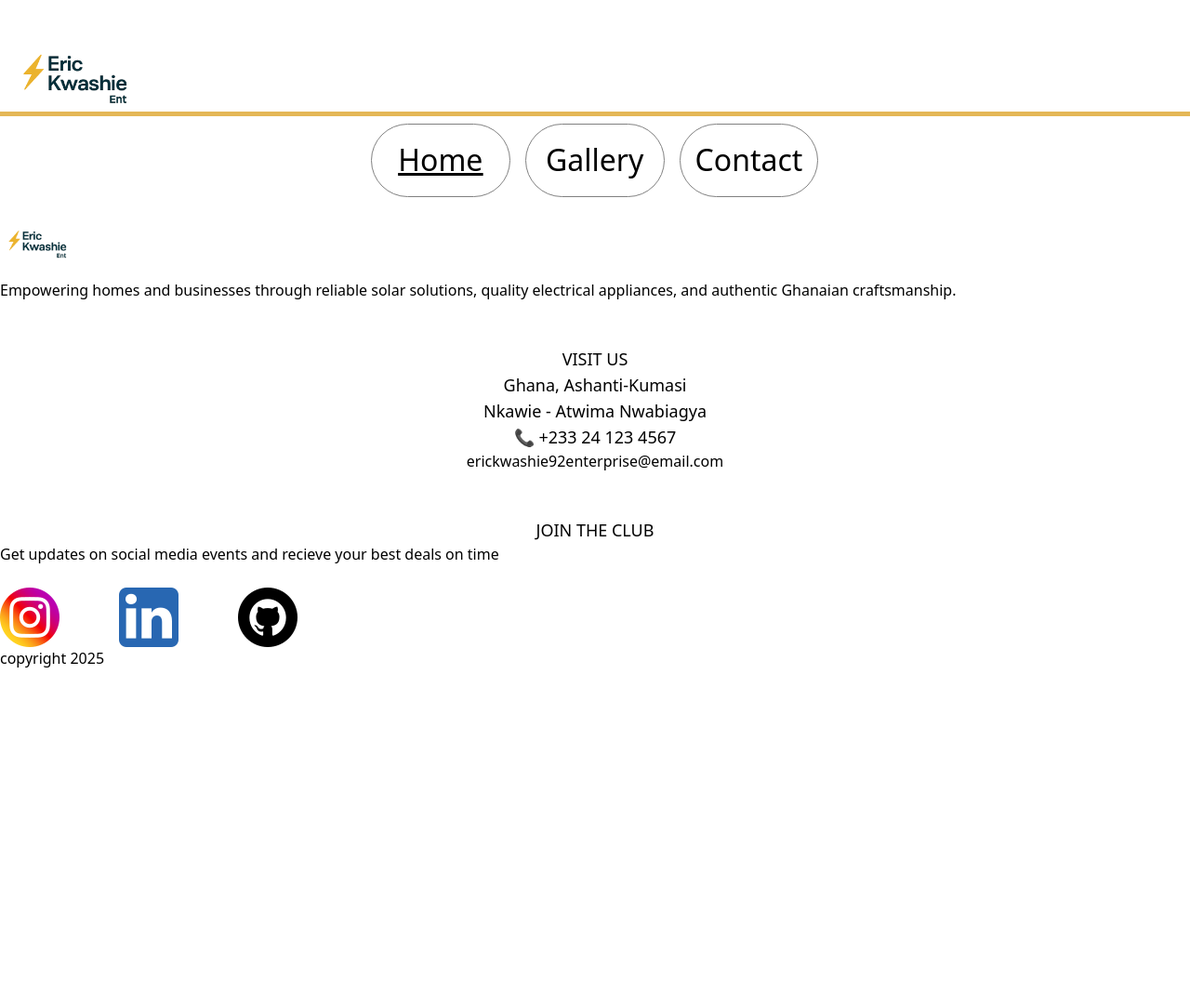
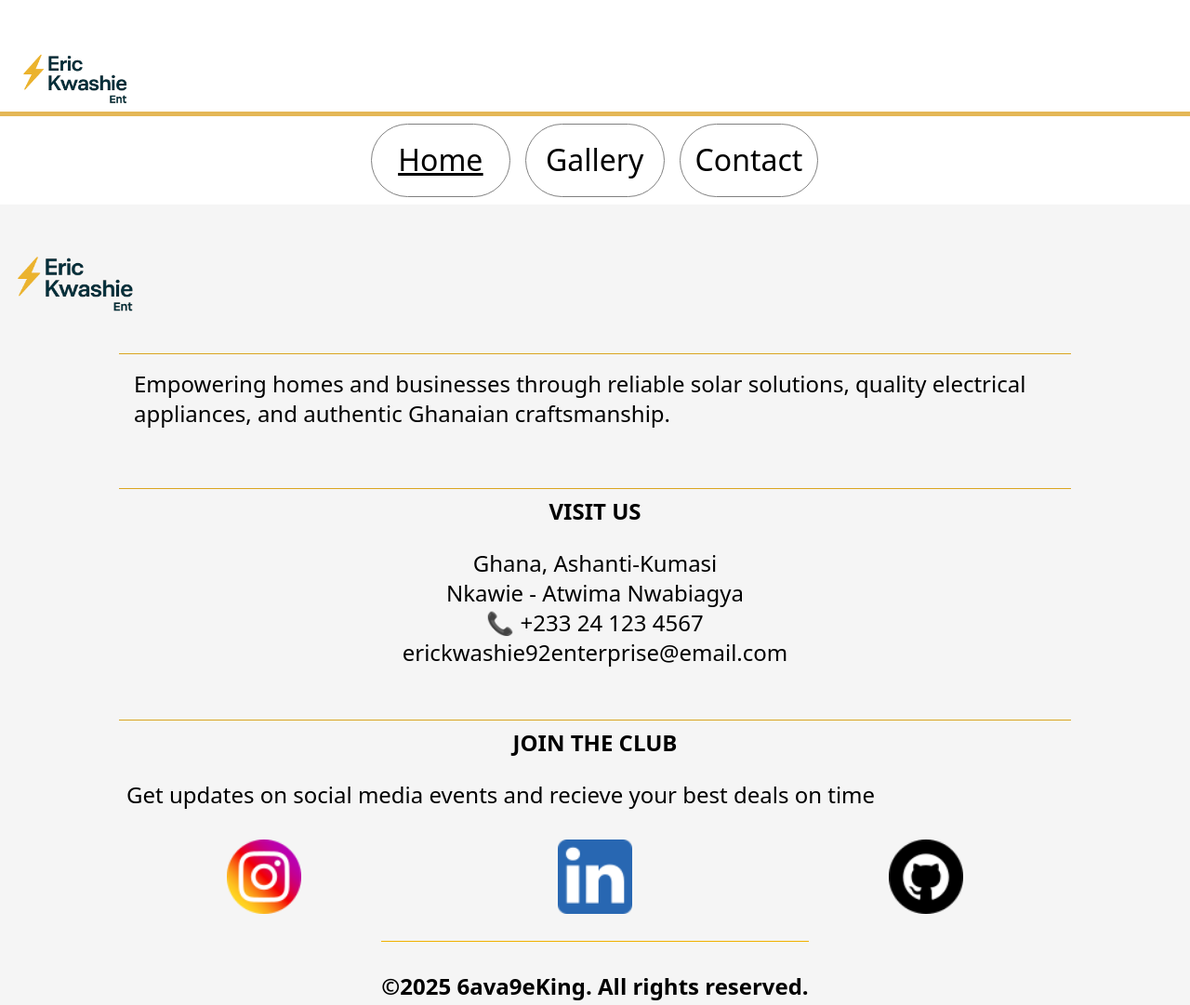
Before and after one commit to king6ava9e/ERIC-QUASHIE-92-ENTERPRISE, a plain HTML site: page index.html in a window 1280 px wide. Shown: the whole page at 93% size. Before the commit the page ends 800 px from the top, so only its background shows below. Drawn offline with nearby package versions, Linux system fonts and the light colour scheme; a web font is replaced by a local one.

Commit message:
workd on footer

```diff
--- a/index.html
+++ b/index.html
@@ -87,27 +87,32 @@
     </nav>
 
 <footer >
-        <p><img class="w-[5rem]" src="images/eric quarshie image.png" alt="company logo"></p>
-        <p>Empowering homes and businesses through reliable solar solutions, quality electrical appliances, and authentic Ghanaian craftsmanship.</p><br><br>
+        <div><img class="w-[5rem] [@media(min-width:650px)]:w-[10rem]" src="images/eric quarshie image.png" alt="company logo"></div>
 
-        <p class="text-center text-lg">VISIT US</p>
-        <p class="text-center text-lg">Ghana, Ashanti-Kumasi</p>
-        <p class="text-center text-lg">Nkawie - Atwima Nwabiagya</p>
-        <p class="text-center text-lg">📞 +233 24 123 4567</p>
-        <p class="text-center">erickwashie92enterprise@email.com</p><br><br>
+        <div class="paragraph-section ">
+        <p class="text-lg p-4 [@media(min-width:450px)]: text-xl [@media(min-width:650px)]:text-2xl">Empowering homes and businesses through reliable solar solutions, quality electrical appliances, and authentic Ghanaian craftsmanship.</p></div><br><br>
 
-        <p class="text-center text-lg">JOIN THE CLUB</p>
-        <p >Get updates on social media events and recieve your best deals on time </p><br>
+        <div class="address-section">
+        <p class="text-center text-lg [@media(min-width:450px)]: text-xl [@media(min-width:650px)]:text-2xl"> <strong>VISIT US</strong></p><br>
+        <p class="text-center text-lg [@media(min-width:450px)]: text-xl [@media(min-width:650px)]:text-2xl">Ghana, Ashanti-Kumasi</p>
+        <p class="text-center text-lg [@media(min-width:450px)]: text-xl [@media(min-width:650px)]:text-2xl">Nkawie - Atwima Nwabiagya</p>
+        <p class="text-center text-lg[@media(min-width:450px)]: text-xl [@media(min-width:650px)]:text-2xl">📞 +233 24 123 4567</p>
+        <p class="text-center [@media(min-width:450px)]: text-xl [@media(min-width:650px)]:text-2xl">erickwashie92enterprise@email.com</p></div><br><br>
 
-        <div class="flex flex-row gap-[4rem]">
-            <div><img src="images/instagram_logo.webp" alt="Instagram social handle"></div>
-            <div><img src="images/linkdln.webp" alt="linkdln"></div>
-            <div><img src="images/github-64.webp" alt=""></div>
+        <div class="join-action">
+        <p class="text-center text-lg [@media(min-width:450px)]: text-xl [@media(min-width:650px)]:text-2xl "><strong>JOIN THE CLUB</strong></p><br>
+        <p class="[@media(min-width:450px)]: text-xl [@media(min-width:650px)]:text-2xl" >Get updates on social media events and recieve your best deals on time </p></div><br>
+
+        <div class="images-section ">
+            <div ><img class="[@media(min-width:650px)]:w-[5rem]" src="images/instagram_logo.webp" alt="Instagram social handle"></div>
+            <div><img class="[@media(min-width:650px)]:w-[5rem]" src="images/linkdln.webp" alt="linkdln"></div>
+            <div><img class="[@media(min-width:650px)]:w-[5rem]" src="images/github-64.webp" alt=""></div>
+    </div><br>
+
+    <div class="copyright-section">
+        <p class="text-sm font-bold border-t-[1px] border-yellow-500 [@media(min-width:450px)]: text-xl [@media(min-width:650px)]:text-2xl"><br>
+            &copy;<span id="year"></span> 6ava9eKing. All rights reserved.
+        </p>
     </div>
-
-        <p>
-            copyright 2025
-        </p>
-
 </body>
 </html>
--- a/scripts/index.js
+++ b/scripts/index.js
@@ -7,3 +7,8 @@ hamburgerButton.addEventListener("click", () =>{
       Nav.classList.toggle("show");
 
 })
+
+/************** FOOTER YEAR INSERTION **************/
+const yearElement = document.getElementById("year");
+const currentYear = new Date().getFullYear();
+yearElement.textContent = currentYear;
--- a/styles/index.css
+++ b/styles/index.css
@@ -1,3 +1,5 @@
+/***** SETTING THE DEFAULT STUFFS ****************/
+
 *{
     margin: 0;
     padding: 0;
@@ -20,7 +22,7 @@ header{
 }
 
 
-
+/************ WORKING ON THE HAMBURGER *************/
 .hamburger{
     font-size: x-large;
     margin-bottom: 2rem;
@@ -149,3 +151,54 @@ li:hover{
     transform: translateY(0) scale(1);
   }
 }
+
+
+
+/******************* FOOTER SECTION *******************/
+footer{
+    background-color:whitesmoke;
+    display: flex;
+    flex-direction: column;
+    justify-items: center;
+}
+
+.paragraph-section{
+    padding: 1rem;
+    width: 80%;
+    border-top: 1px solid goldenrod;
+    margin: 0 auto;
+}
+
+.address-section{
+    width: 80%;
+    align-items: center;
+    justify-content: center;
+    margin: 0 auto;
+    border-top: 1px solid goldenrod;
+    padding: 0.5rem;
+}
+
+.join-action{
+     width: 80%;
+     justify-content: center;
+     align-items: center;
+
+
+    margin: 0 auto;
+    border-top: 1px solid goldenrod;
+    padding: 0.5rem;
+}
+
+.images-section{
+    display: flex;
+    gap: 2rem;
+    justify-content: space-evenly;
+}
+
+.copyright-section{
+    width: max-content;
+    align-items: center;
+    margin: 0 auto;
+    padding: 0.3rem;
+
+}
```
